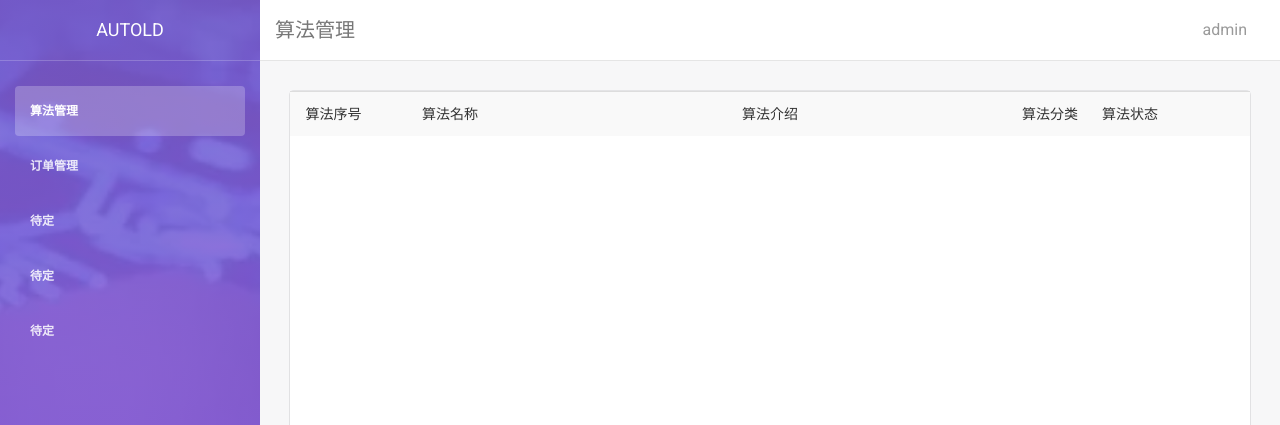
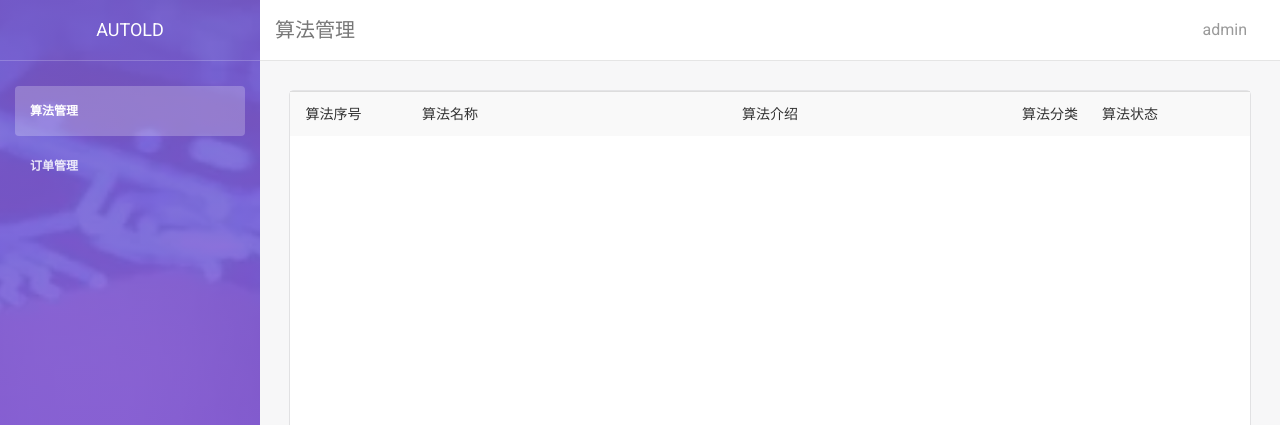
Before and after one commit to bjfu2022pro/AutoLD, a Flask app: page /admin_algor in a window 1280 px wide. Shown: the top 425 px of the page. Run offline with Flask 2, Linux system fonts and the light colour scheme; data that the repository does not hold is empty; some libraries are stand-ins or nearby versions.

Commit message:
管理员导航栏

```diff
--- a/templates/admin_algor.html
+++ b/templates/admin_algor.html
@@ -58,24 +58,6 @@
                     <a href="/admin_bill">
                         <i class="pe-7s-note2"></i>
                         <p>订单管理</p>
-                    </a>
-                </li>
-                <li>
-                    <a href="#">
-                        <i class="pe-7s-news-paper"></i>
-                        <p>待定</p>
-                    </a>
-                </li>
-                <li>
-                    <a href="#">
-                        <i class="pe-7s-graph"></i>
-                        <p>待定</p>
-                    </a>
-                </li>
-                <li>
-                    <a href="#">
-                        <i class="pe-7s-science"></i>
-                        <p>待定</p>
                     </a>
                 </li>
             </ul>
```
